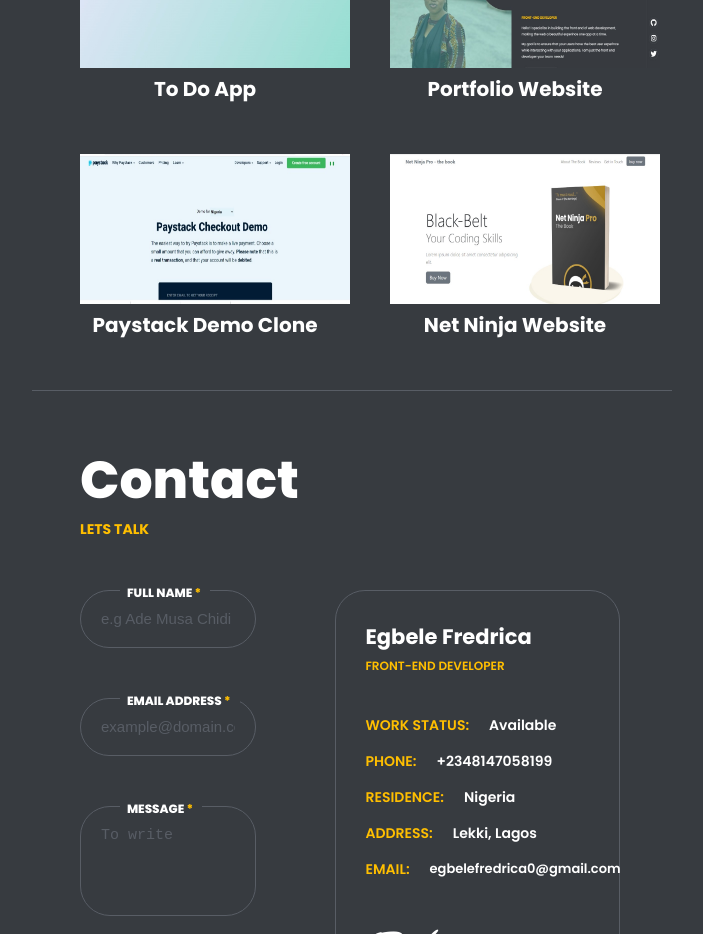
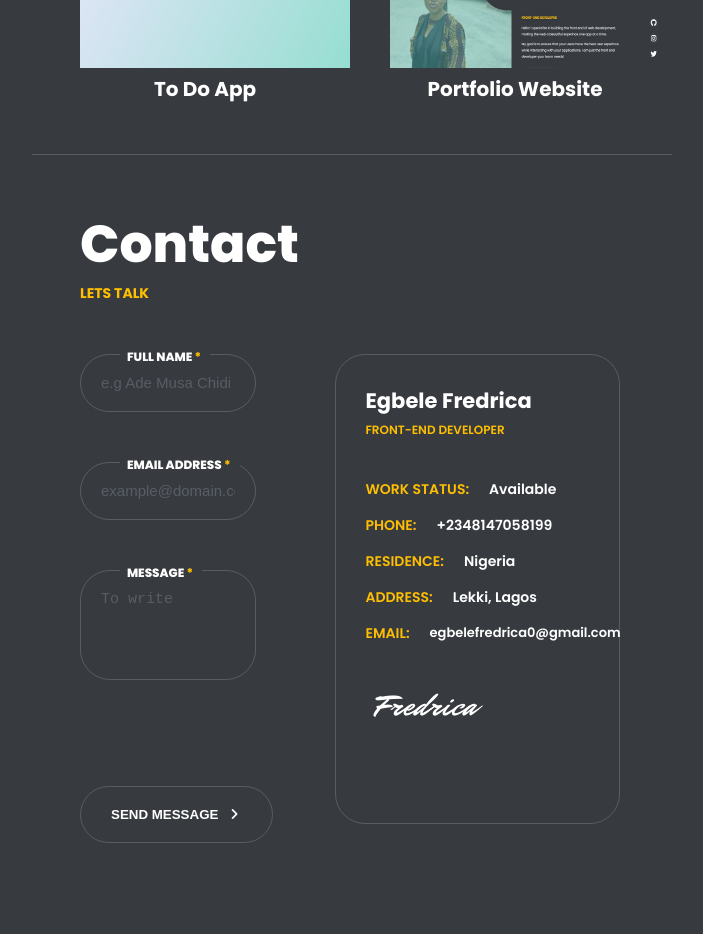
Before and after one commit to Fred-rica/Portfolio, a React (Create React App) app: page / in a window 1280 px wide. Shown: the part 2860-3794 px from the top of the page, without its empty margins (544-1247 px from the left). Built offline with nearby package versions, Linux system fonts and the light colour scheme.

Commit message:
responsiveness update

```diff
--- a/src/App.css
+++ b/src/App.css
@@ -212,7 +212,7 @@ nav {
   font-size: 20px;
   font-weight: 700;
   margin: 20px 0 30px 0;
-  border: 2px;
+
 }
 .Two-columgrid-icon {
   color: var(--pri-color);
@@ -473,7 +473,7 @@ display: none;
   position: relative;
 }
 .intro-section{
-  height: 700px;
+  height: 590px;
 }
 .intro-section h1{
   text-align: center;
@@ -483,7 +483,7 @@ display: none;
   line-height: 58px;
   margin: -150px 20px 0 20px;
   background-color: var(--body-bg);
-  padding:60px 10px;
+  padding:60px 60px;
   border-radius: 50%;
   display: flex;
   justify-content: center;
@@ -537,14 +537,19 @@ display: none;
 .portfolio-header2{
  margin-bottom: 20px;
   color: var(--pri-color);
-  max-width: 200px;
 
 }
 .contact-form{
-  width: 80vw;
+  width: 100vw;
+  display: flex;
+  justify-content: center;
 }
 .My-contact-details-wrapper{
   width: 85vw;
+  display: flex;
+  flex-direction: column;
+  margin: auto;
+
 }
 
 .My-contact-details{
@@ -554,9 +559,24 @@ display: none;
 }
 
 .education-paragraph{
-  width: 80%;
-  padding-left: 25px;
+  margin-bottom: 50px;
 }
 
+.Two-columgrid-content-header-vertical {
+  writing-mode:horizontal-tb;
+  margin-bottom: 5px;
+  color: var(--pri-color);
+}
+.Two-columgrid-content-header {
+  display: flex;
+  flex-direction: column;
+  gap: 0;
+}
+.Two-columgrid-header {
+  font-size: 20px;
+  font-weight: 700;
+  margin: 0;
 
 }
+
+}
--- a/src/components/Portfolio.js
+++ b/src/components/Portfolio.js
@@ -43,39 +43,7 @@ function Portfolio(){
                 </a>
               </div>
 
-              <div className="portfolio-div">
-                <a
-                  href="https://github.com/Fred-rica/Paystack-checkout-demo-clone.git"
-                  target="blank"
-                  >
 
-                  <img
-                    src="Assets/Paystack demo clone.jpeg"
-                    alt="Paystack demo clone "
-                    className="portfolio-picture"
-                  />
-                  <div className="portfolio-header2">
-                    Paystack demo clone
-                  </div>
-                </a>
-              </div>
-
-              <div className="portfolio-div">
-                <a
-                  href="https://github.com/Fred-rica/Net-Ninja-website.git"
-                  target="blank"
-                  >
-
-                  <img
-                    src="Assets/Net-Ninja-Website.jpeg"
-                    alt="porfolio website "
-                    className="portfolio-picture"
-                  />
-                  <div className="portfolio-header2">
-                  Net Ninja Website
-                  </div>
-                </a>
-              </div>
             </div>
           </div>
         </div>
```
